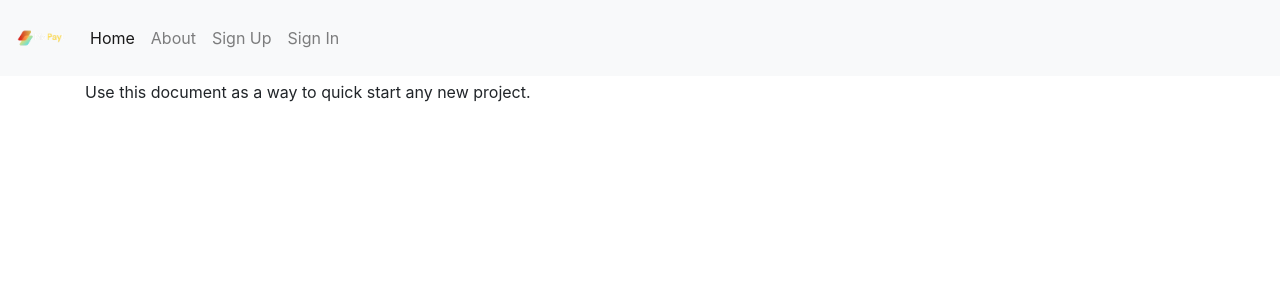
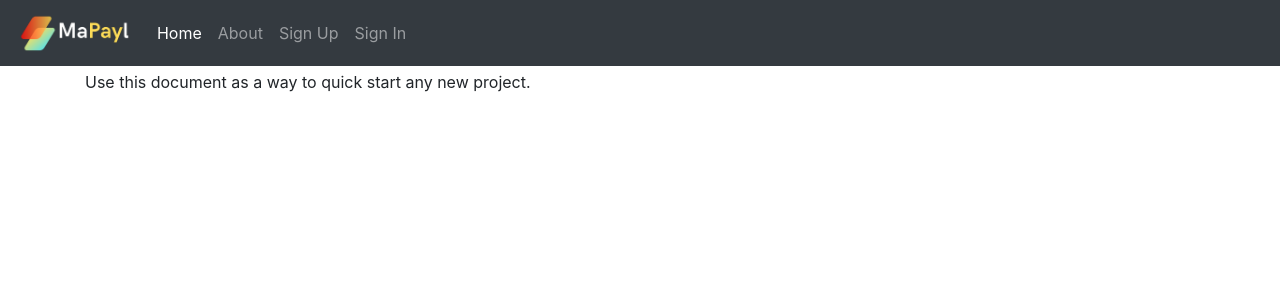
Before and after one commit to rishitashaw/MaPayl, a Django app: page /about/ in a window 1280 px wide. Shown: the top 300 px of the page. Run offline with Django 3.2, Linux system fonts and the light colour scheme; some libraries are stand-ins or nearby versions.

Commit message:
navbar fixed

```diff
--- a/mapayl/static/css/project.css
+++ b/mapayl/static/css/project.css
@@ -1,5 +1,4 @@
 /* These styles are generated from project.scss. */
-
 .alert-debug {
   color: black;
   background-color: white;
--- a/mapayl/templates/base.html
+++ b/mapayl/templates/base.html
@@ -53,14 +53,14 @@
   <body>
 
     <div class="mb-1">
-      <nav class="navbar navbar-expand-md navbar-light bg-light">
+      <nav class="navbar navbar-expand-md navbar-dark bg-dark">
         <button class="navbar-toggler navbar-toggler-right" type="button" data-toggle="collapse"
           data-target="#navbarSupportedContent" aria-controls="navbarSupportedContent" aria-expanded="false"
           aria-label="Toggle navigation">
           <span class="navbar-toggler-icon"></span>
         </button>
         <a class="navbar-brand" href="{% url 'home' %}">
-          <img src="{% static 'images/1-removebg-preview.png' %}" height="50" alt="mapayl logo" />
+          <img src="{% static 'images/1-removebg-preview.png' %}" height="40" alt="mapayl logo" />
         </a>
 
         <div class="collapse navbar-collapse" id="navbarSupportedContent">
```
Also changed, not shown: mapayl/static/images/1-removebg-preview.png.
